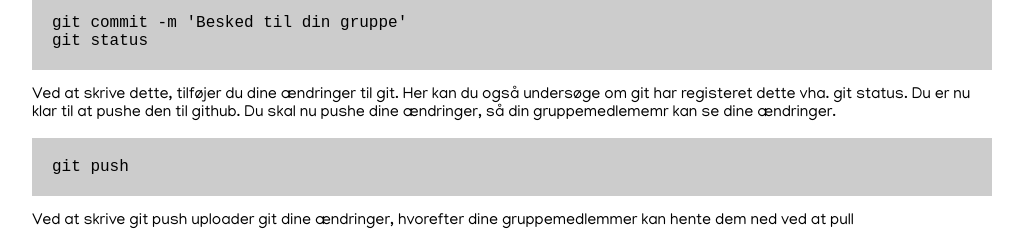
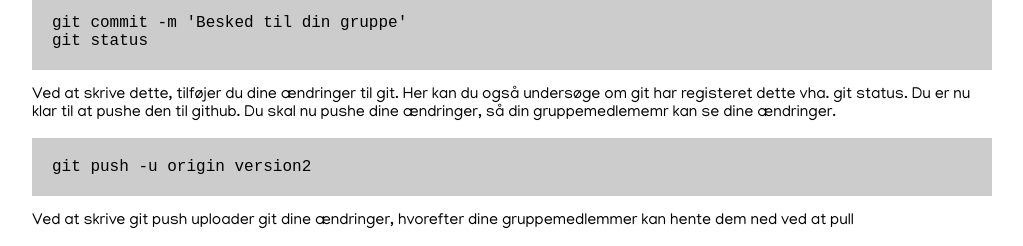
Before and after one commit to SimonKalmar/siteDE2, a plain HTML site: page underside.html in a window 1280 px wide. Shown: the part 1540-1786 px from the top of the page, without its empty margins (128-1151 px from the left). Drawn offline with Linux system fonts and the light colour scheme.

Commit message:
step-by-step

```diff
--- a/underside.html
+++ b/underside.html
@@ -64,7 +64,7 @@ git status
 </pre>
 		<p>Ved at skrive dette, tilføjer du dine ændringer til git. Her kan du også undersøge om git har registeret dette vha. git status. Du er nu klar til at pushe den til github. Du skal nu pushe dine ændringer, så din gruppemedlememr kan se dine ændringer.</p>
 <pre>
-git push
+git push -u origin version2
 </pre>
 		  <p>Ved at skrive git push uploader git dine ændringer, hvorefter dine gruppemedlemmer kan hente dem ned ved at pull</p>
 
```
